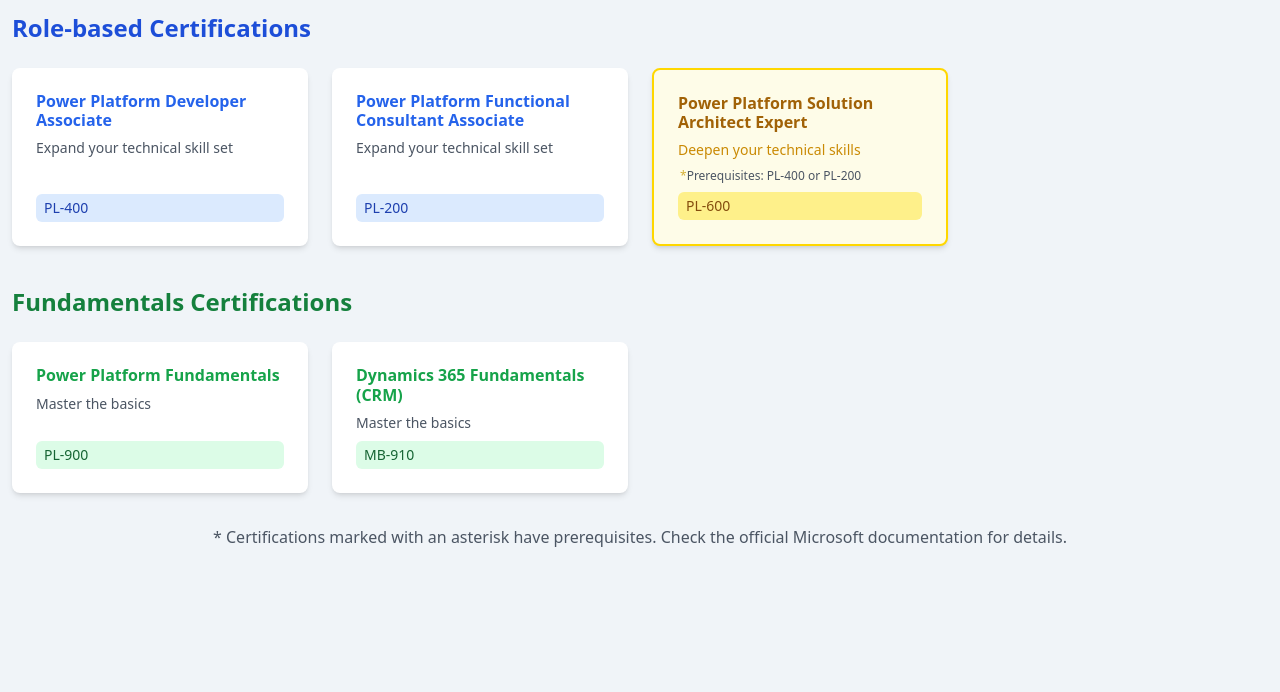
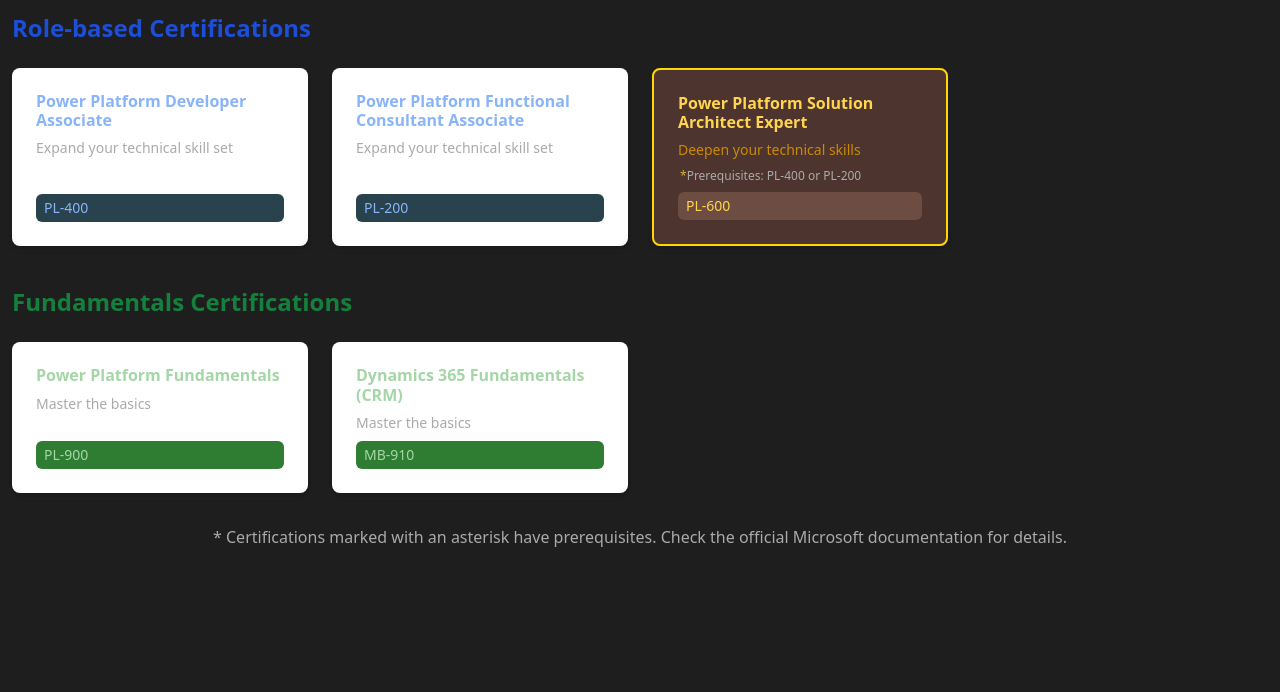
Before and after one commit to roeiredlerabra/Microsoft-Certification-Pathway, a plain HTML site: page index.html in a window 1280 px wide. Shown: the part 108-800 px from the top of the page. Drawn offline with nearby package versions, Linux system fonts and the light colour scheme.

Commit message:
Update index.html

```diff
--- a/index.html
+++ b/index.html
@@ -12,21 +12,82 @@
             background-color: #f0f4f8;
             color: #333;
         }
+
         .cert-box {
             height: 100%;
             transition: all 0.3s ease;
         }
+
         .cert-box:hover {
             transform: translateY(-5px);
             box-shadow: 0 4px 6px rgba(0, 0, 0, 0.1);
         }
+
         .expert {
             border: 2px solid #FFD700;
         }
+
         .prerequisite::before {
             content: '*';
             color: #d4af37;
             margin-left: 2px;
+        }
+
+        @media (prefers-color-scheme: light) {
+            body {
+                background-color: #1e1e1e;
+                color: #ddd;
+            }
+
+            .cert-box {
+                background-color: #2e2e2e;
+                color: #ddd;
+                box-shadow: 0 4px 6px rgba(0, 0, 0, 0.4);
+            }
+
+            .cert-box:hover {
+                box-shadow: 0 4px 6px rgba(0, 0, 0, 0.6);
+            }
+
+            .text-blue-600, .text-blue-800 {
+                color: #8ab4f8 !important;
+            }
+
+            .bg-blue-100 {
+                background-color: #29434e !important;
+            }
+
+            .bg-blue-800 {
+                background-color: #17465e !important;
+            }
+
+            .text-green-600, .text-green-800 {
+                color: #a5d6a7 !important;
+            }
+
+            .bg-green-100 {
+                background-color: #2e7d32 !important;
+            }
+
+            .bg-green-800 {
+                background-color: #1b5e20 !important;
+            }
+
+            .text-yellow-700, .text-yellow-800 {
+                color: #ffd54f !important;
+            }
+
+            .bg-yellow-50 {
+                background-color: #4e342e !important;
+            }
+
+            .bg-yellow-200 {
+                background-color: #6d4c41 !important;
+            }
+
+            .text-gray-600 {
+                color: #aaa !important;
+            }
         }
     </style>
 </head>
@@ -58,11 +119,11 @@
                     </div>
                     <div class="text-sm bg-blue-100 text-blue-800 px-2 py-1 rounded mt-2">PL-500</div>
                 </div>
-                <div class="cert-box expert  bg-yellow-50 rounded-lg p-4 flex flex-col justify-between shadow-md">
+                <div class="cert-box expert bg-yellow-50 rounded-lg p-4 flex flex-col justify-between shadow-md">
                     <div>
                         <h3 class="font-bold text-yellow-700">Power Platform Solution Architect Expert</h3>
                         <p class="text-sm mt-2 text-yellow-600">Deepen your technical skills</p>
-                                                <p class="text-xs prerequisite mt-2 text-gray-600">Prerequisites: PL-400 or PL-200</p>
+                        <p class="text-xs prerequisite mt-2 text-gray-600">Prerequisites: PL-400 or PL-200</p>
                     </div>
                     <div class="text-sm bg-yellow-200 text-yellow-800 px-2 py-1 rounded mt-2">PL-600</div>
                 </div>
@@ -79,7 +140,7 @@
                     </div>
                     <div class="text-sm bg-green-100 text-green-800 px-2 py-1 rounded mt-2">PL-900</div>
                 </div>
-                  <div class="cert-box bg-white rounded-lg p-4 flex flex-col justify-between shadow-md">
+                <div class="cert-box bg-white rounded-lg p-4 flex flex-col justify-between shadow-md">
                     <div>
                         <h3 class="font-bold text-green-600">Dynamics 365 Fundamentals (CRM)</h3>
                         <p class="text-sm mt-2 text-gray-600">Master the basics</p>
@@ -87,7 +148,6 @@
                     <div class="text-sm bg-green-100 text-green-800 px-2 py-1 rounded mt-2">MB-910</div>
                 </div>
             </div>
-
         </div>
 
         <div class="mt-8 text-center text-gray-600">
```
